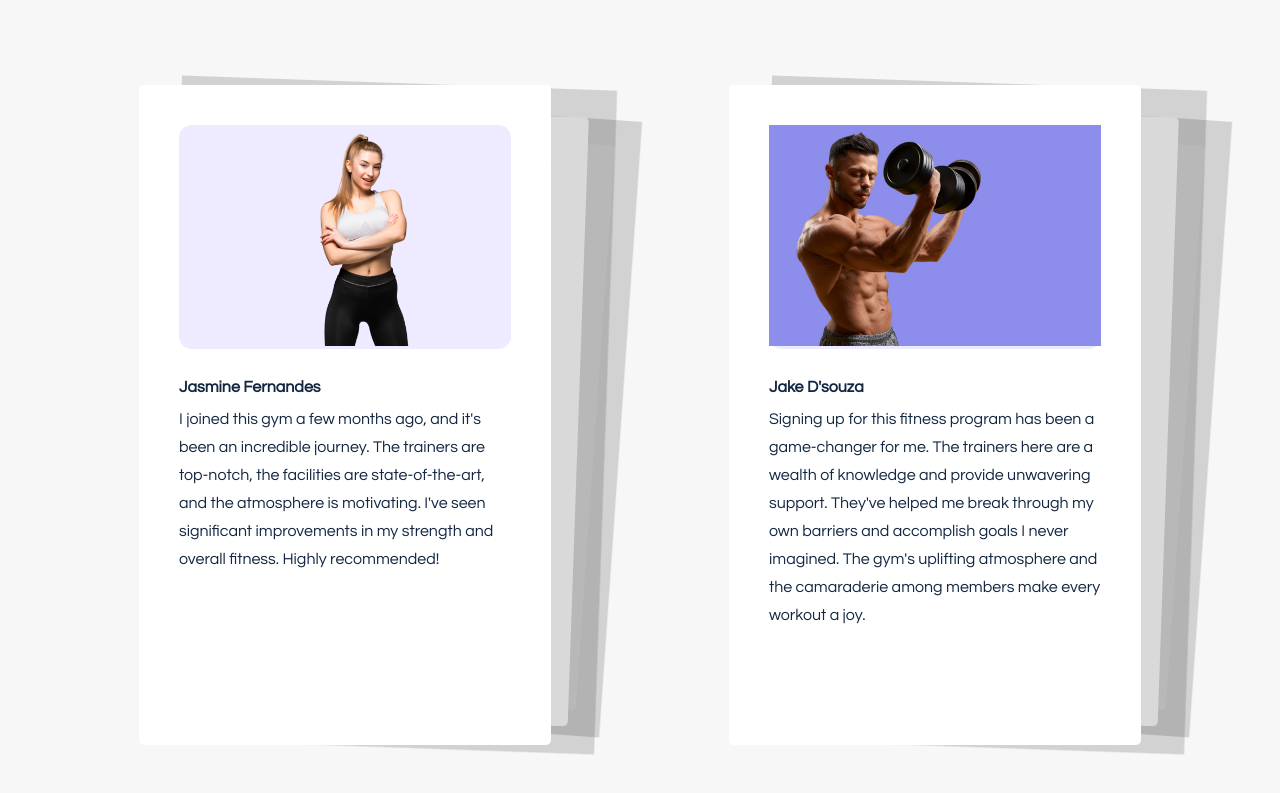
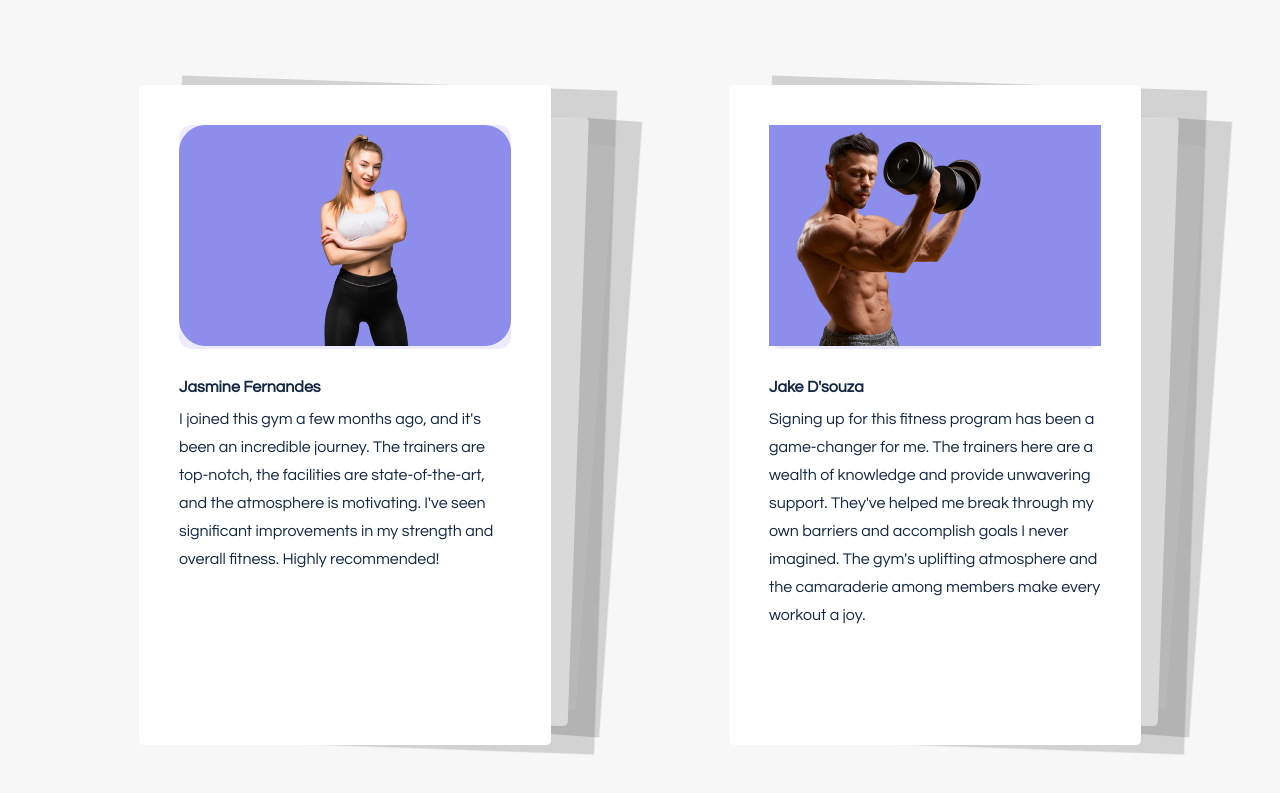
Before and after one commit to abhay-raj19/FitBody, a React (Create React App) app: page / in a window 1280 px wide. Shown: the part 2647-3440 px from the top of the page. Built offline with nearby package versions, Linux system fonts and the light colour scheme.

Commit message:
Update Testimonials.jsx

```diff
--- a/src/components/UI/Testimonials.jsx
+++ b/src/components/UI/Testimonials.jsx
@@ -6,7 +6,7 @@ import { Swiper, SwiperSlide } from "swiper/react";
 // Import Swiper styles
 import "swiper/css";
 import "swiper/css/effect-cards";
-import aavtar01 from "../../assets/img/avatar01.png";
+import updated_avatar01 from "../../assets/img/updated_avatar01.png";
 import aavtar02 from "../../assets/img/avatar02.png";
 import updated_avatar03 from "../../assets/img/updated_avatar03.jpg";
 import aavtar04 from "../../assets/img/avatar04.png";
@@ -31,7 +31,7 @@ export default function App() {
             <SwiperSlide>
               <div className="slide_item">
                 <div className="slide_img-01">
-                  <img src={aavtar01} alt="" />
+                  <img src={updated_avatar01} alt="" />
                 </div>
                 <h4>Jasmine Fernandes</h4>
                 <p>
@@ -63,7 +63,7 @@ export default function App() {
             <SwiperSlide>
               <div className="slide_item">
                 <div className="slide_img-03">
-                  <img src={aavtar01} alt="" />
+                  <img src={updated_avatar01} alt="" />
                 </div>
                 <h4>Rubini Fernandes</h4>
                 <p>
```
